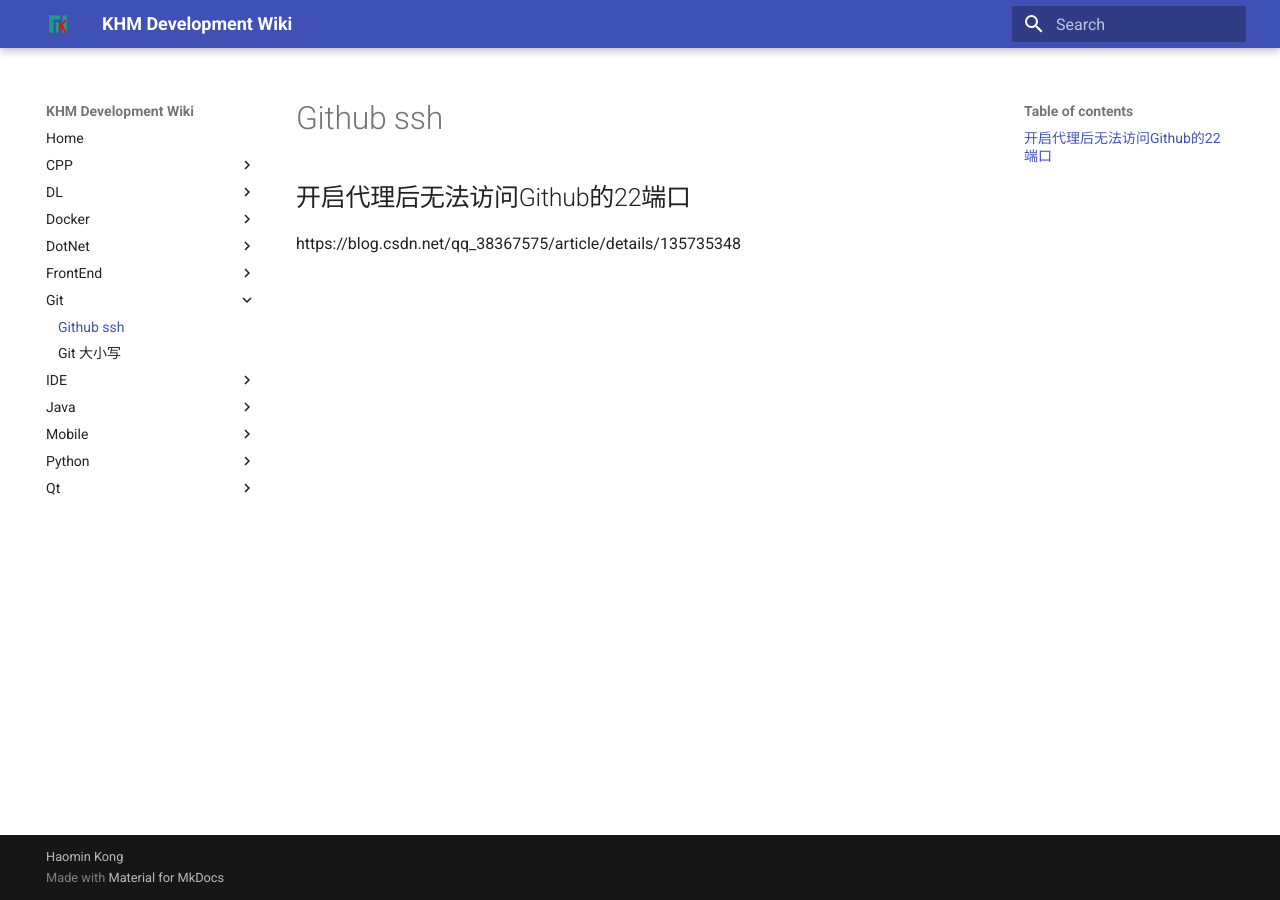
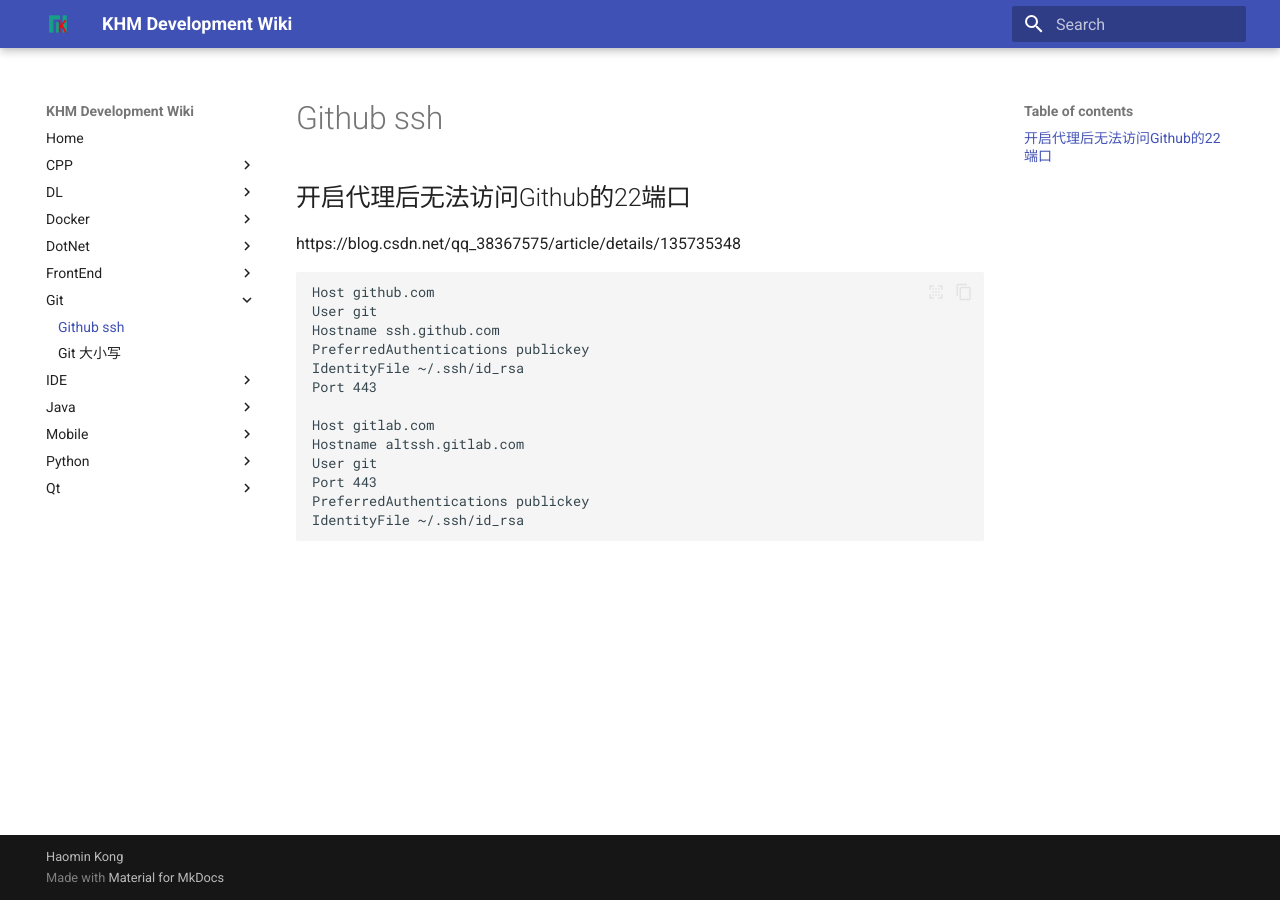
Before and after one commit to a645162/khm-note-dev, an MkDocs documentation site: the page built from docs/Git/ssh.md, in a window 1280 px wide. Built offline with MkDocs 1.6.1 and Material for MkDocs 9.7.7, drawn with Linux system fonts in a browser that asks for light colours.

Commit message:
Github SSH

````diff
--- a/docs/Git/ssh.md
+++ b/docs/Git/ssh.md
@@ -3,3 +3,19 @@
 ## 开启代理后无法访问Github的22端口
 
 https://blog.csdn.net/qq_38367575/article/details/135735348
+
+```
+Host github.com
+User git
+Hostname ssh.github.com
+PreferredAuthentications publickey
+IdentityFile ~/.ssh/id_rsa
+Port 443
+
+Host gitlab.com
+Hostname altssh.gitlab.com
+User git
+Port 443
+PreferredAuthentications publickey
+IdentityFile ~/.ssh/id_rsa
+```
````
